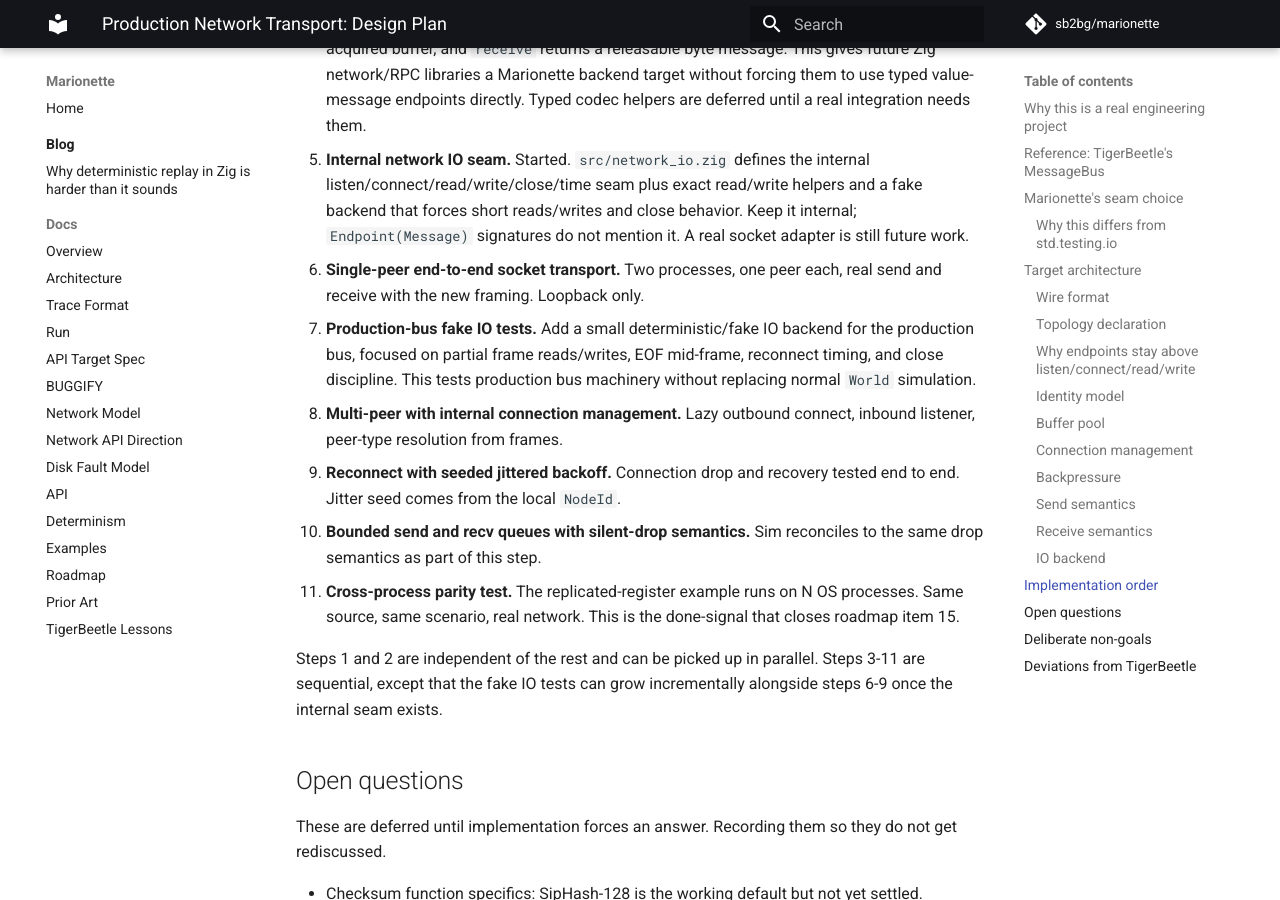
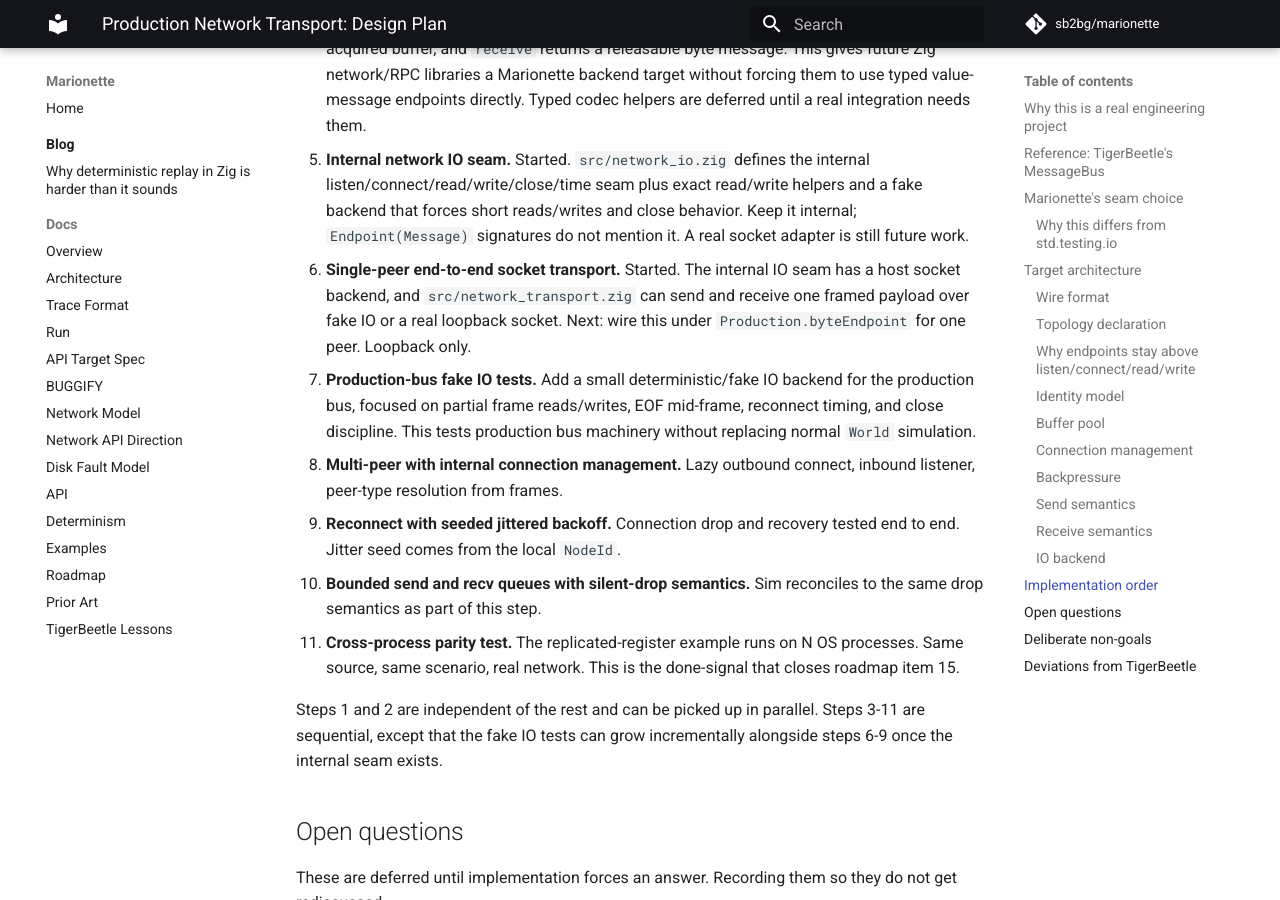
Before and after one commit to sb2bg/marionette, an MkDocs documentation site: the page built from docs/network-production.md, in a window 1280 px wide and 900 px high, scrolled down 7444 px. Built offline with MkDocs 1.6.1 and Material for MkDocs 9.7.7, drawn with Linux system fonts in a browser that asks for light colours; comment, search, counter and statistics services are not loaded.

Commit message:
Add real socket frame transport

```diff
--- a/docs/network-production.md
+++ b/docs/network-production.md
@@ -344,8 +344,10 @@ Each item ships on its own. Cross-process parity is the done-signal.
    helpers and a fake backend that forces short reads/writes and close behavior.
    Keep it internal; `Endpoint(Message)` signatures do not mention it. A real
    socket adapter is still future work.
-6. **Single-peer end-to-end socket transport.** Two processes, one peer each,
-   real send and receive with the new framing. Loopback only.
+6. **Single-peer end-to-end socket transport.** Started. The internal IO seam
+   has a host socket backend, and `src/network_transport.zig` can send and
+   receive one framed payload over fake IO or a real loopback socket. Next:
+   wire this under `Production.byteEndpoint` for one peer. Loopback only.
 7. **Production-bus fake IO tests.** Add a small deterministic/fake IO backend
    for the production bus, focused on partial frame reads/writes, EOF
    mid-frame, reconnect timing, and close discipline. This tests production bus
```
Also changed, not shown: docs/roadmap.md (+4 -2 lines), 4 other files.
